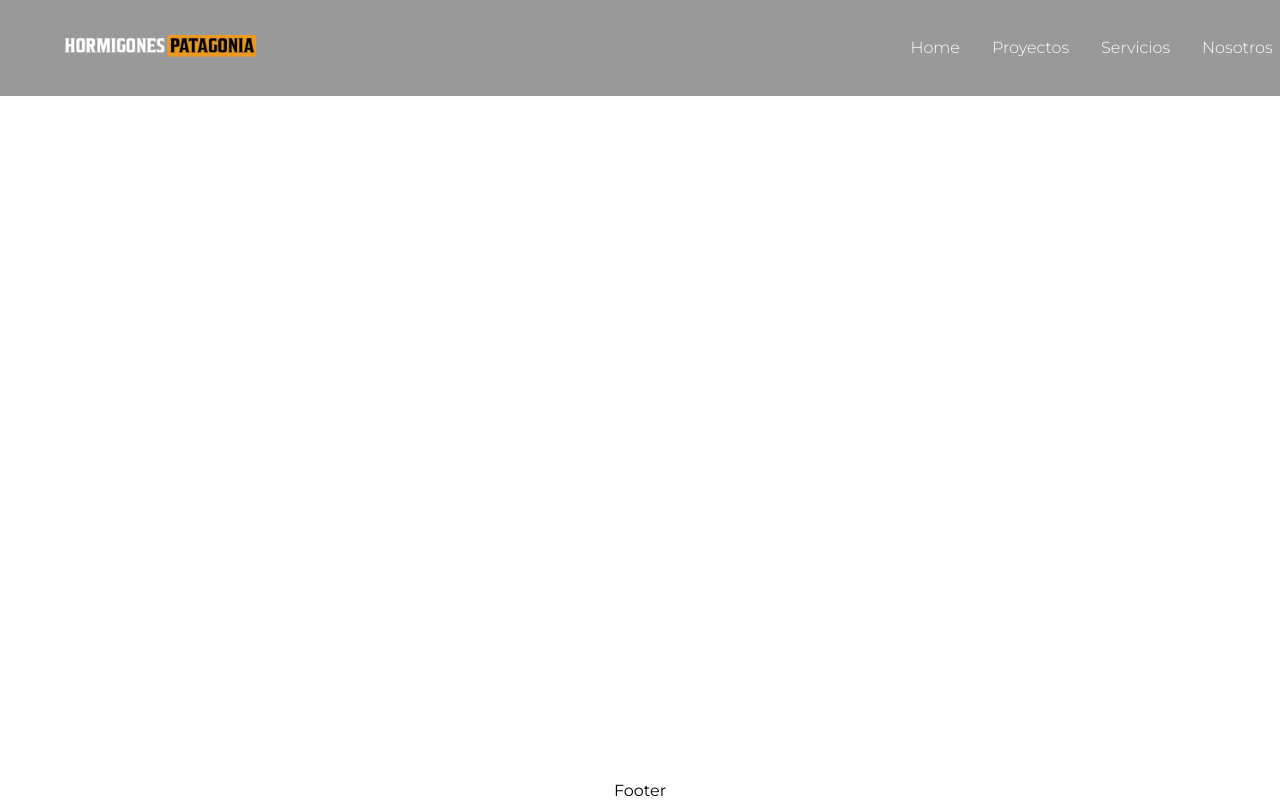
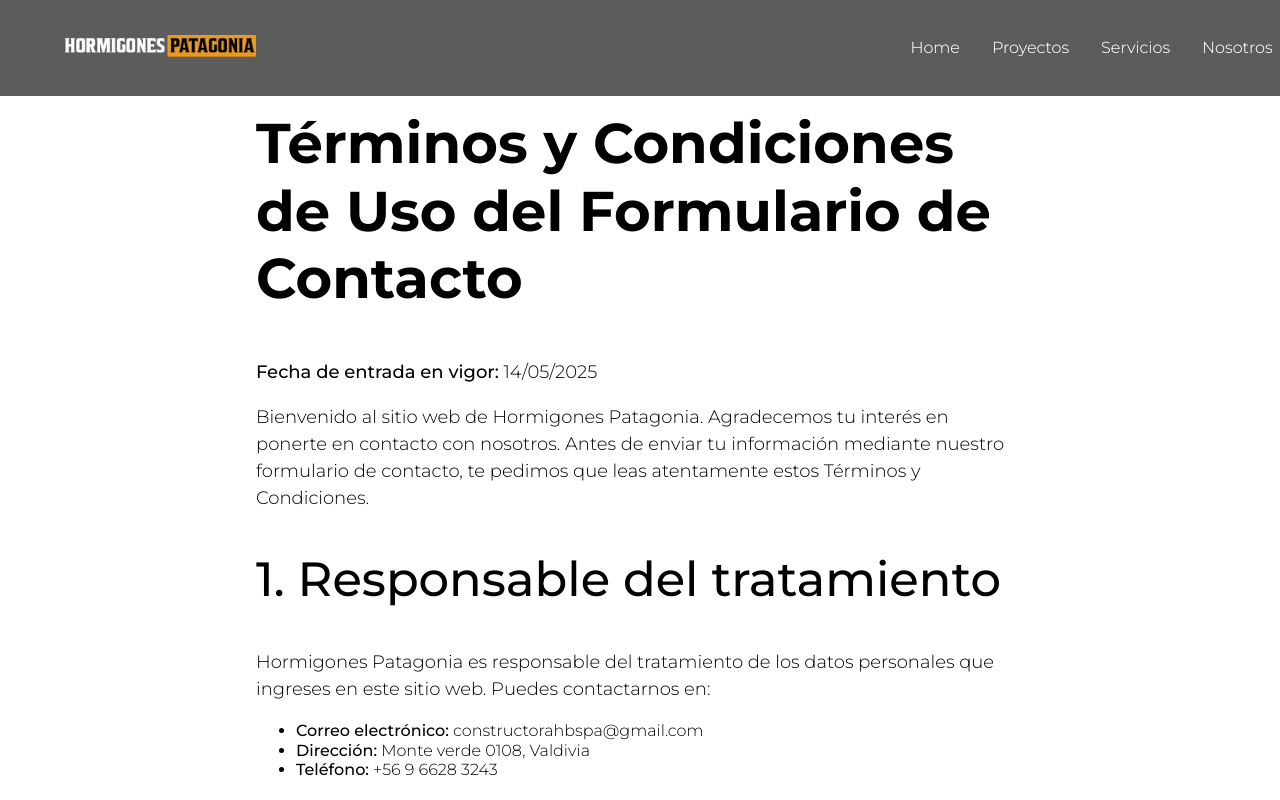
Before and after one commit to BCaceres87/hormigones-patagonia-website, a React (Vite) app: page /terms-and-conditions in a window 1280 px wide. Built offline with nearby package versions, Linux system fonts and the light colour scheme.

Commit message:
Create page for terms and conditions

```diff
--- a/src/App.jsx
+++ b/src/App.jsx
@@ -6,6 +6,7 @@ import Services from './pages/services'
 import About from './pages/about'
 import Contact from './pages/contact'
 import Layout from './components/layout'
+import TermsAndConditions from './pages/terms-and-conditions'
 
 export const App = () => {
   return (
@@ -17,6 +18,7 @@ export const App = () => {
         <Route path="/services" element={<Services/>}/>
         <Route path="/about" element={<About/>}/>
         <Route path="/contact" element={<Contact/>}/>
+        <Route path="/terms-and-conditions" element={<TermsAndConditions/>}/>
       </Routes>
     </Layout>
    </div>
--- /dev/null
+++ b/src/pages/terms-and-conditions.jsx
@@ -0,0 +1,95 @@
+import Wrapper from '../components/wrapper'
+import Layout from '../components/layout'
+import styles from './terms-and-conditions.module.scss'
+import { Link, useNavigate } from 'react-router-dom'
+import { LeftOutlined } from '@ant-design/icons'
+import { Button } from 'antd'
+
+const TermsAndConditions = () => {
+  const navigate = useNavigate();
+
+  return (
+    <Layout>
+      <section className={styles.section1}>
+        <Wrapper>
+          <div className={styles.text_wrapper}>
+            <h1>Términos y Condiciones de Uso del Formulario de Contacto</h1>
+            <p><strong>Fecha de entrada en vigor:</strong> 14/05/2025</p>
+            <p>
+              Bienvenido al sitio web de Hormigones Patagonia. Agradecemos tu interés en ponerte en contacto con nosotros. Antes de enviar tu información mediante nuestro formulario de contacto, te pedimos que leas atentamente estos Términos y Condiciones.
+            </p>
+            <h2>1. Responsable del tratamiento</h2>
+            <p>Hormigones Patagonia es responsable del tratamiento de los datos personales que ingreses en este sitio web. Puedes contactarnos en:</p>
+            <ul>
+              <li><strong>Correo electrónico:</strong> <a href="constructorahbspa@gmail.com">constructorahbspa@gmail.com</a></li>
+              <li><strong>Dirección:</strong> Monte verde 0108, Valdivia</li>
+              <li><strong>Teléfono:</strong> +56 9 6628 3243</li>
+            </ul>
+
+            <h2>2. Datos que recopilamos</h2>
+            <p>A través del formulario de contacto solicitamos los siguientes datos personales:</p>
+            <ul>
+              <li>Nombre completo</li>
+              <li>Correo electrónico</li>
+              <li>Número de celular</li>
+              <li>Mensaje que deseas enviarnos</li>
+            </ul>
+            <p>Estos datos son necesarios para poder responder adecuadamente a tu solicitud.</p>
+
+            <h2>3. Finalidad del tratamiento</h2>
+            <p>Tus datos personales serán utilizados exclusivamente para:</p>
+            <ol>
+              <li>Responder a tus consultas o solicitudes de información.</li>
+              <li>Ponernos en contacto contigo por correo electrónico o teléfono si es necesario.</li>
+            </ol>
+
+            <h2>4. Base legal para el tratamiento</h2>
+            <p>La base legal para el tratamiento de tus datos personales es tu consentimiento, que otorgas al marcar la casilla de aceptación de estos Términos y Condiciones antes de enviar el formulario.</p>
+
+            <h2>5. Conservación de los datos</h2>
+            <p>Tus datos personales serán conservados por el tiempo estrictamente necesario para cumplir con la finalidad mencionada, y posteriormente podrán ser eliminados o anonimizados.</p>
+
+            <h2>6. Compartición de los datos</h2>
+            <p>Hormigones Patagonia no comparte tus datos con terceros, salvo en los siguientes casos:</p>
+            <ul>
+              <li>Proveedores de servicios que colaboran con el envío del formulario (por ejemplo, EmailJS u otros servicios de correo).</li>
+              <li>Requerimientos legales de autoridades competentes.</li>
+            </ul>
+
+            <h2>7. Seguridad</h2>
+            <p>Adoptamos las medidas de seguridad necesarias para proteger tus datos contra accesos no autorizados, pérdida o modificación.</p>
+
+            <h2>8. Derechos del usuario</h2>
+            <p>Tienes derecho a:</p>
+            <ul>
+              <li>Acceder a tus datos personales</li>
+              <li>Rectificar datos incorrectos o incompletos</li>
+              <li>Solicitar la eliminación de tus datos</li>
+              <li>Retirar tu consentimiento en cualquier momento</li>
+            </ul>
+            <p>Para ejercer estos derechos, contáctanos al correo electrónico indicado anteriormente.</p>
+
+            <h2>9. Cambios en los Términos y Condiciones</h2>
+            <p>Nos reservamos el derecho de actualizar o modificar estos Términos y Condiciones. Cualquier cambio será publicado en esta misma página.</p>
+
+            <hr/>
+            <p><strong>Si no estás de acuerdo con estos términos, por favor no envíes el formulario de contacto.</strong></p>
+          </div>
+
+          <div className={styles.buttons_wrapper}>
+            <Link to="/"><LeftOutlined /> Volver al Home</Link>
+            <Button
+              onClick={() => navigate('/contact')}
+              className={styles.contact_button}
+              type="primary"
+            >
+              Ir al formulario
+            </Button>
+          </div>
+        </Wrapper>
+      </section>
+    </Layout>
+  )
+}
+
+export default TermsAndConditions
--- /dev/null
+++ b/src/pages/terms-and-conditions.module.scss
@@ -0,0 +1,17 @@
+@use "../styles/main.scss" as *;
+
+.buttons_wrapper {
+  align-items: center;
+  display: flex;
+  justify-content: space-evenly;
+  width: 100%;
+}
+
+.section1 {
+  .text_wrapper {
+    @include hero-text-spacing;
+    @include media-medium {
+      padding: 0 10rem;
+    }
+  }
+}
```
